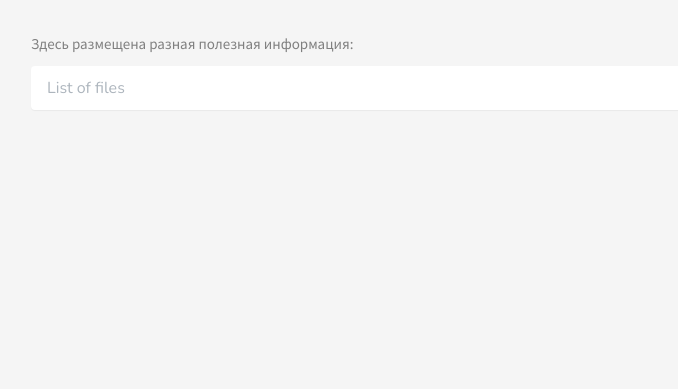
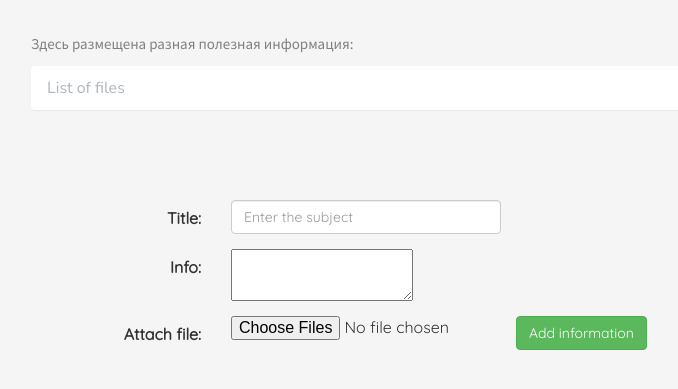
Before and after one commit to SWPE/reProject, a Django app: page /info/ in a window 1280 px wide. Shown: the part 177-566 px from the top of the page, without its empty margins (24-702 px from the left). Run offline with Django 3.2, Linux system fonts and the light colour scheme; data comes from the database, SQL or seed files in the repository; both versions use the stored data as it was after the commit; some libraries are stand-ins or nearby versions.

Commit message:
Everything is well

```diff
--- a/app/admin.py
+++ b/app/admin.py
@@ -5,3 +5,5 @@
 admin.site.register(Homework)
 admin.site.register(Lecture)
 admin.site.register(Meeting)
+admin.site.register(CustomFile)
+admin.site.register(ImportantInfo)
--- a/app/models.py
+++ b/app/models.py
@@ -34,3 +34,11 @@
     file_name = models.CharField(max_length=50)
     file_source = models.CharField(max_length=500)
     hash = models.CharField(max_length=500)
+    def __str__(self):
+        return self.file_name
+
+class ImportantInfo(models.Model):
+    title = models.CharField(max_length=50)
+    info = models.CharField(max_length=1000)
+    date = models.DateField()
+    hash = models.CharField(max_length=500)
--- a/app/templates/app/info.html
+++ b/app/templates/app/info.html
@@ -55,12 +55,20 @@
 												</tr>
 											</thead>
 											<tbody>
+												{%for i in info%}
 												<tr>
-													<td> <span>Test</span></td>
-													<td><span>Lorem ipsum</span></td>
-													<td><a href="#">Test</a></td>
-													<td><span>2000-00-00</span></td>
+													<td>{{i.title}}</td>
+													<td>{{i.info}}</td>
+													<td>
+														{%for f in files%}
+														{%if f.hash == i.hash%}
+															<a href={{f.file_source}}>{{f.file_name}},</a>
+														{%endif%}
+														{%endfor%}
+													</td>
+													<td>Published {{i.date}}</td>
 												</tr>
+												{%endfor%}
 											</tbody>
 										</table>
 									</div>
@@ -68,6 +76,22 @@
 							</div>
 						</div>
 						</p>
+						<form class="form-horizontal" role="form" name="newInfo" method="POST" action="/info/" enctype="multipart/form-data">
+							{%csrf_token%}
+							<div class="form-group">
+								<label class="control-label col-md-2" for="title">Title:</label>
+								<div class="col-md-3"><input class="form-control" type="text" name="title" placeholder="Enter the subject"/></div>
+							</div>
+							<div class="form-group">
+								<label class="control-label col-md-2" for="info">Info:</label>
+								<div class="col-md-3"><textarea name="info"></textarea></div>
+							</div>
+							<div class="form-group">
+								<label class="control-label col-md-2" for="file">Attach file:</label>
+								<div class="col-md-3"><input type="file" name="data" multiple/></div>
+								<button class="btn btn-success" type="submit">Add information												</button>
+							</div>
+						</form>
 					</div>
 				</div>
 			</header>
--- a/app/views.py
+++ b/app/views.py
@@ -40,13 +40,32 @@
                 )
         for f in request.FILES.getlist("homework"):
             CustomFile.objects.create(
-                    file_name = f.name,
-                    file_source = handle_file(f, f.name, "homeworks"),
+                    file_name = normalizeName(f.name),
+                    file_source = handle_file(f, normalizeName(f.name), "homeworks"),
                     hash = makeHash(request.POST["subject"], hashkey)
                 )
         return redirect("/homework/")
 def info(request):
-    return render(request, "app/info.html", {})
+    if request.method == "GET":
+        context = {"info":ImportantInfo.objects.all(), "files":CustomFile.objects.all()}
+        return render(request, "app/info.html", context)
+    if request.method == "POST":
+        import datetime
+        hashkey = datetime.datetime.now()
+        ImportantInfo.objects.create(
+                    title = request.POST["title"],
+                    info = request.POST["info"],
+                    date = hashkey,
+                    hash = makeHash(request.POST["title"], hashkey)
+                )
+        for f in request.FILES.getlist("data"):
+            CustomFile.objects.create(
+                        file_name = normalizeName(f.name),
+                        file_source = handle_file(f,normalizeName(f.name),"info"),
+                        hash = makeHash(request.POST["title"], hashkey)
+                    )
+        return redirect("/info/")
+
 def meetings(request):
     context = {"meeting":Meeting.objects.all(), "people":Person.objects.all()}
     return render(request, "app/meetings.html", context)
@@ -67,3 +86,6 @@
     import datetime
     import hashlib
     return hashlib.sha256(b"%s%s" % (sth.encode("utf-8"), hashkey.__str__().encode("utf-8"))).hexdigest()
+def normalizeName(name):
+    sep = "_"
+    return sep.join(name.split(" "))
```
Also changed, not shown: app/templates/app/base.html (added, +40 -0 lines), app/media/info/Screenshot from 2017-11-17 11-07-30.png (added), app/media/info/Screenshot from 2017-11-21 15-38-20.png (added), app/media/info/Screenshot from 2017-11-21 19-24-42.png (added), app/media/info/Screenshot_from_2017-11-21_15-38-20.png (added), app/media/info/Screenshot_from_2017-11-21_19-24-42.png (added), app/migrations/0007_importantinfo.py (added), app/migrations/0008_importantinfo_hash.py (added), db.sqlite3, 1 other file.
